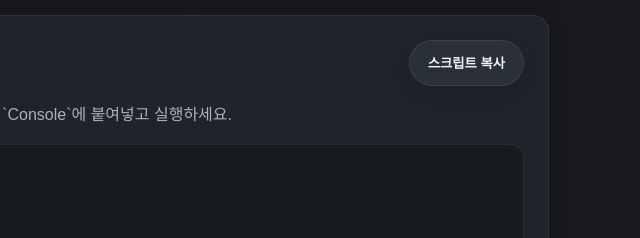
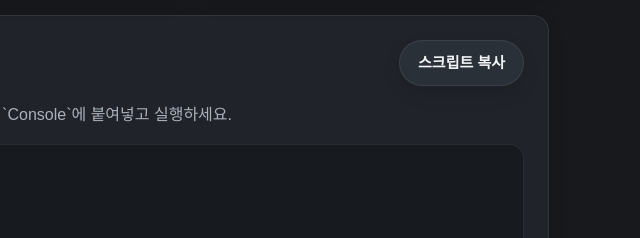
Before and after one commit to ctrlcccv/d2r, a website with bundled scripts: page web/index.html in a window 1280 px wide. Shown: the part 506-744 px from the top of the page, 631-1271 px from the left. Built offline with nearby package versions, Linux system fonts and the light colour scheme.

Commit message:
Unify button typography

```diff
--- a/web/styles.css
+++ b/web/styles.css
@@ -205,10 +205,14 @@ h2 {
   border: 1px solid rgba(255, 255, 255, 0.08);
   background: #2a3037;
   color: #f1f3f5;
+  font-family: inherit;
+  font-size: 15px;
+  line-height: 1;
   font-weight: 800;
   cursor: pointer;
   box-shadow: var(--shadow-soft);
   transition: transform 140ms ease, filter 140ms ease, box-shadow 140ms ease, border-color 140ms ease;
+  white-space: nowrap;
 }
 
 .button.primary {
```
